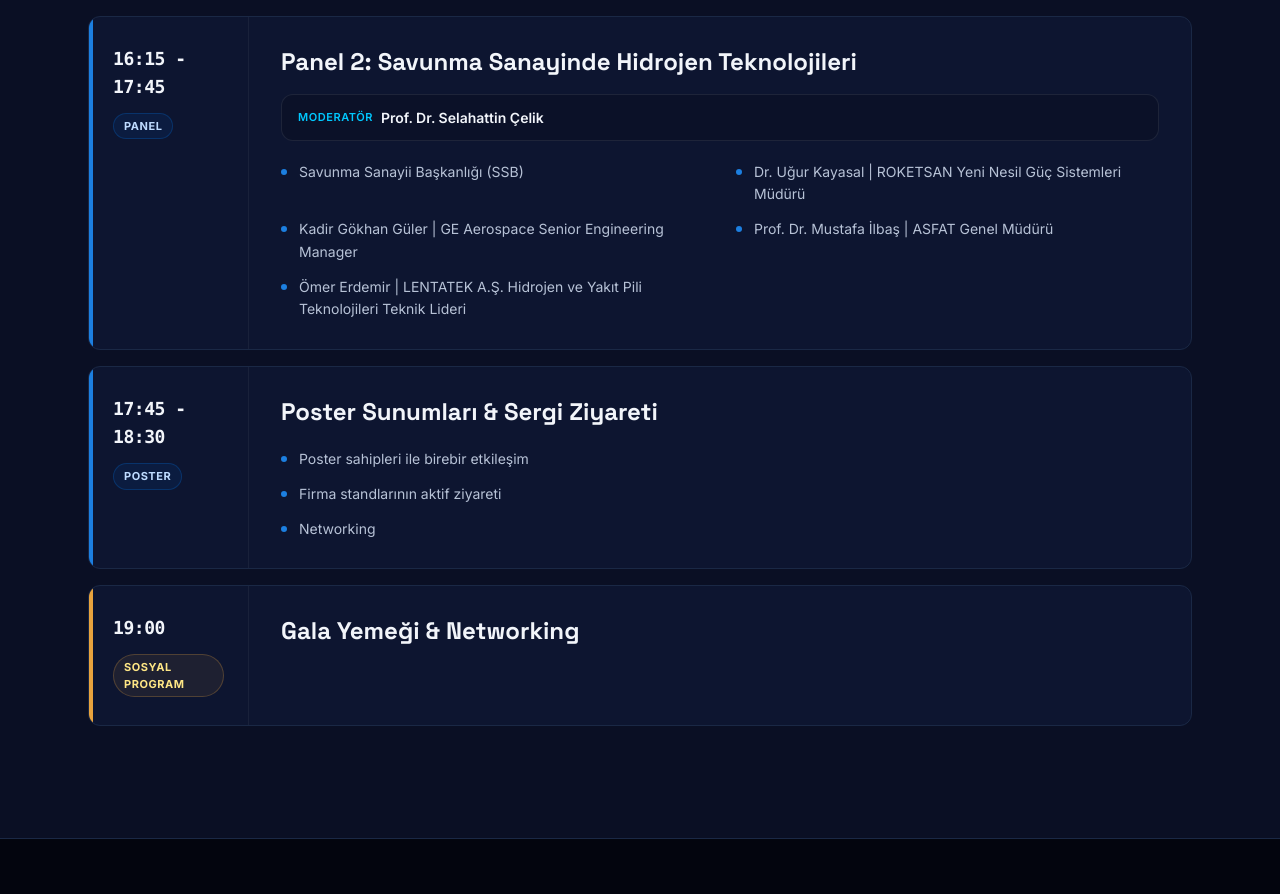
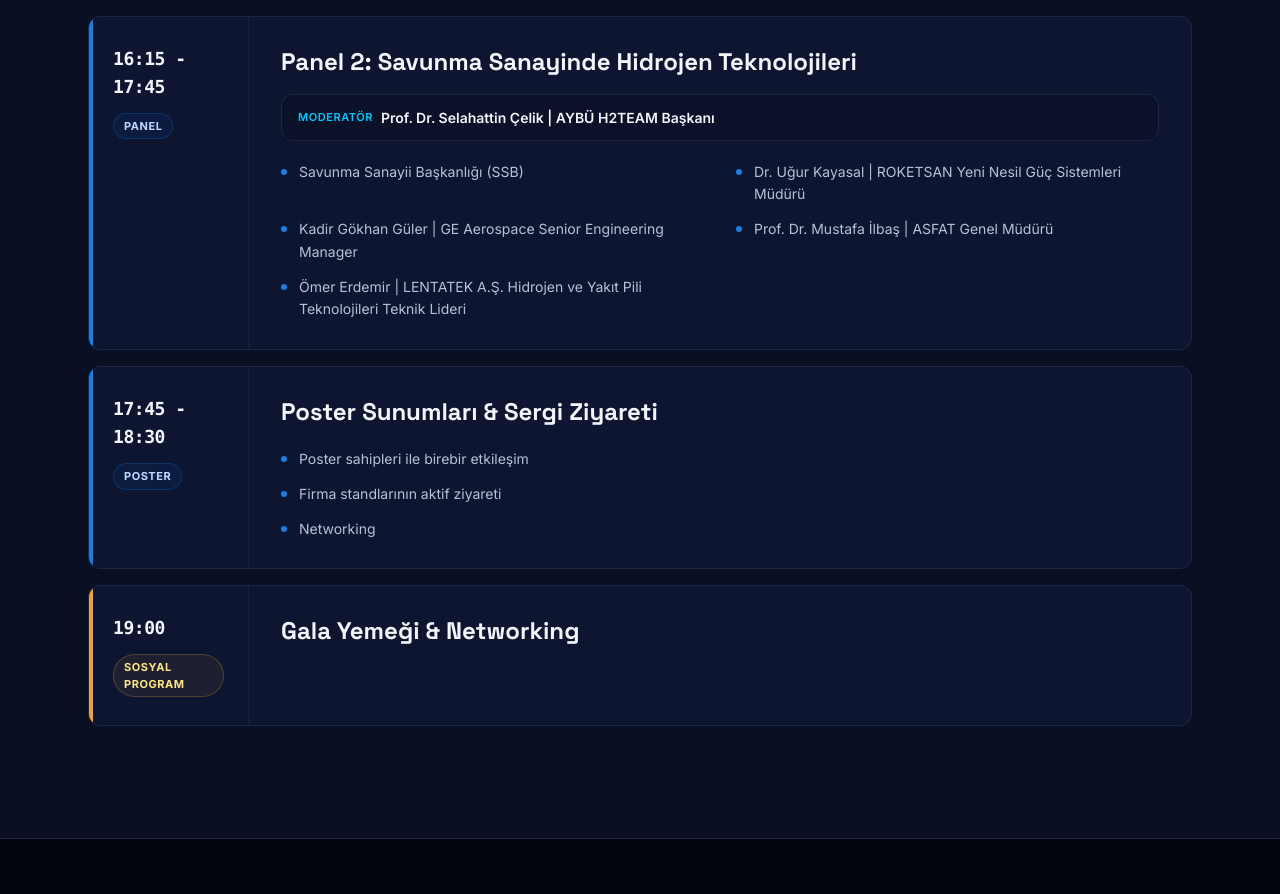
Before and after one commit to turkesdedeci/h2zirve, a Next.js app: page /program in a window 1280 px wide. Shown: the part 2173-3067 px from the top of the page. Built offline with nearby package versions, Linux system fonts and the light colour scheme.

Commit message:
add Panel 2 moderator title

```diff
--- a/src/components/Program.tsx
+++ b/src/components/Program.tsx
@@ -72,7 +72,7 @@ const day1: Session[] = [
     time: "16:15 - 17:45",
     type: "panel",
     title: "Panel 2: Savunma Sanayinde Hidrojen Teknolojileri",
-    moderator: "Prof. Dr. Selahattin Çelik",
+    moderator: "Prof. Dr. Selahattin Çelik | AYBÜ H2TEAM Başkanı",
     speakers: [
       "Savunma Sanayii Başkanlığı (SSB)",
       "Dr. Uğur Kayasal | ROKETSAN Yeni Nesil Güç Sistemleri Müdürü",
```
